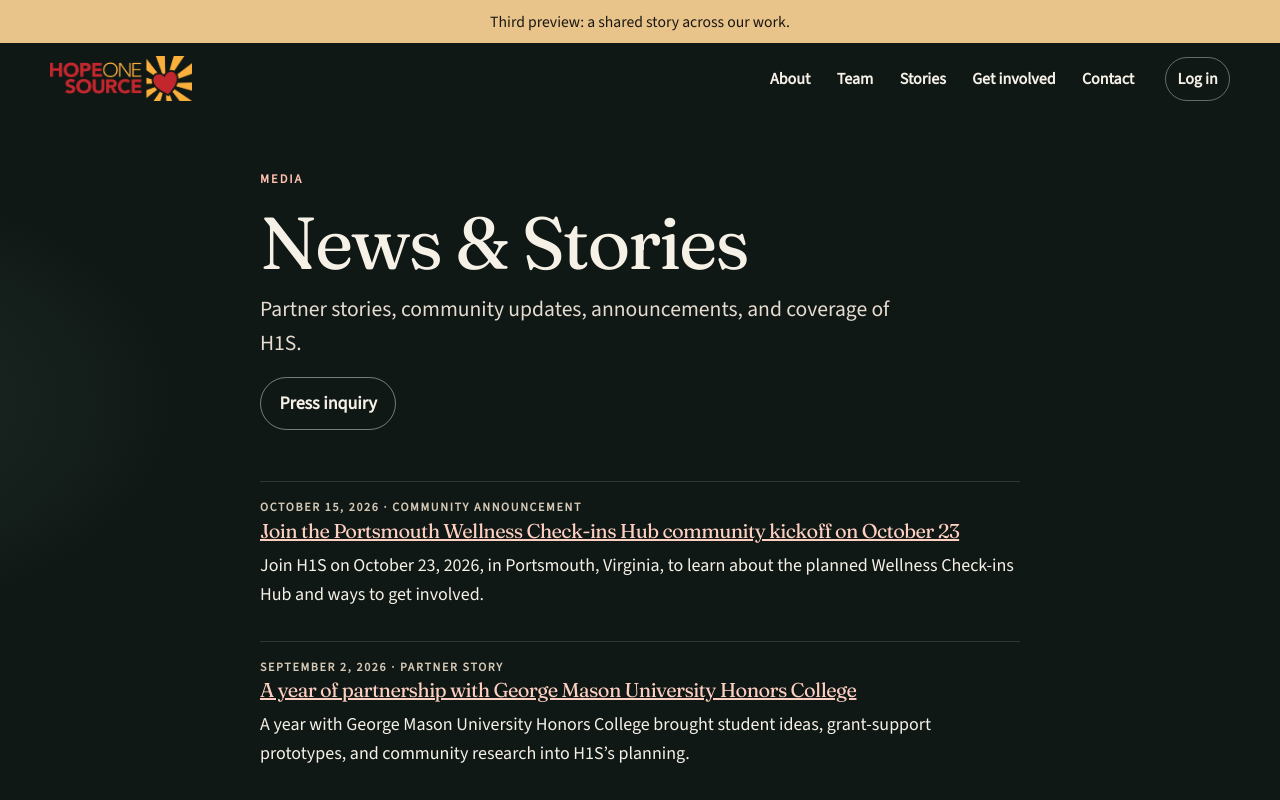
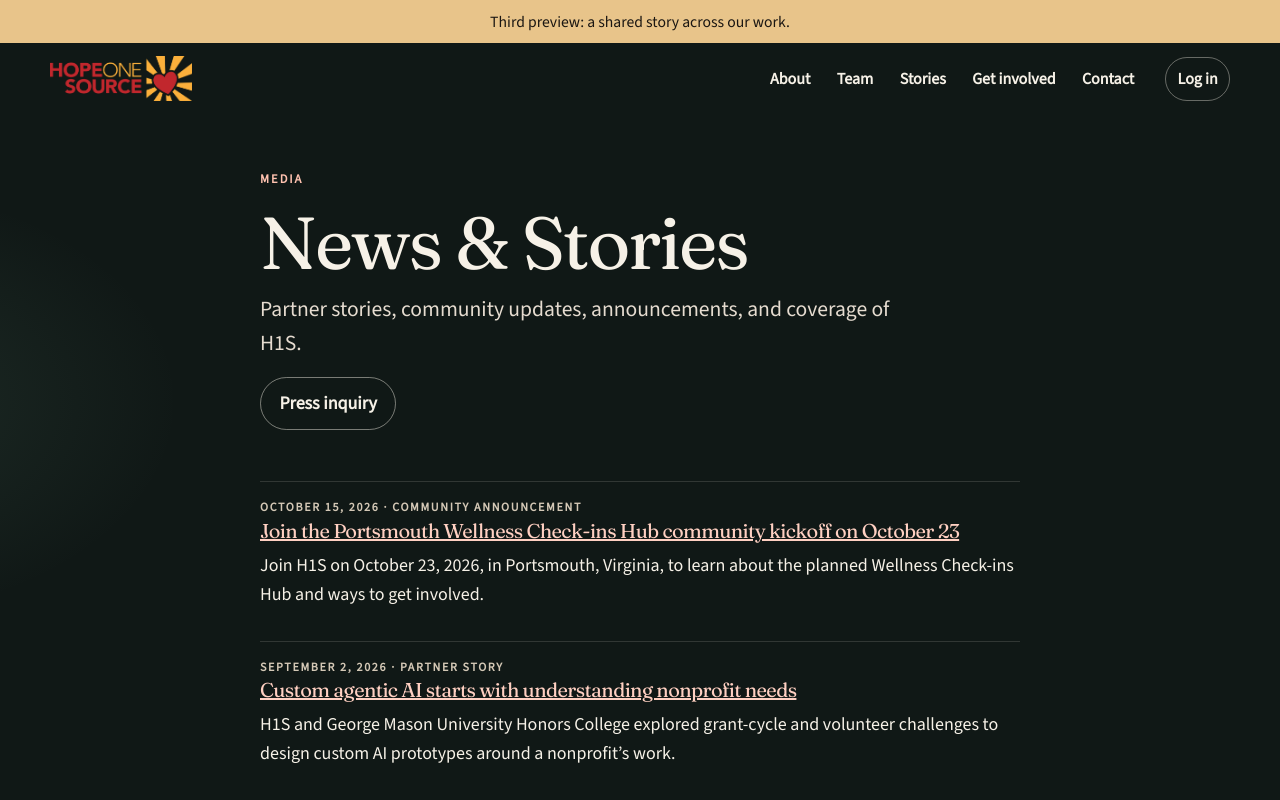
Before and after one commit to hopeonesource/hope1source.org, a React (Vite) app in the folder preview-v4/: page /press in a window 1280 px wide. Shown: the top 800 px of the page. Built offline with nearby package versions, Linux system fonts and the light colour scheme.

Commit message:
Focus GMU story on nonprofit needs and custom AI prototypes

```diff
--- a/preview-v4/src/content/pressArticlesUpdates.js
+++ b/preview-v4/src/content/pressArticlesUpdates.js
@@ -47,28 +47,28 @@ export const pressArticlesUpdates = [
   {
     id: 'george-mason-honors-college-partnership',
     legacyPaths: [],
-    title: 'A year of partnership with George Mason University Honors College',
+    title: 'Custom agentic AI starts with understanding nonprofit needs',
     date: 'September 2, 2026',
     dateTime: '2026-09-02',
     author: 'H1S Check-ins',
     kicker: 'Partner story',
-    description: 'A year with George Mason University Honors College brought student ideas, grant-support prototypes, and community research into H1S’s planning.',
+    description: 'H1S and George Mason University Honors College explored grant-cycle and volunteer challenges to design custom AI prototypes around a nonprofit’s work.',
     blocks: [
       {
         type: 'p',
-        text: 'From September 1, 2025, to September 1, 2026, H1S partnered with George Mason University Honors College around a practical need: helping a small volunteer team find suitable funding opportunities and prepare grant applications without starting from scratch each time.',
+        text: 'Many nonprofits juggle grant deadlines with the changing availability of volunteers. Each funding cycle can bring different eligibility rules and requests for evidence. When people’s availability changes, keeping that information organized and the work moving becomes a challenge of its own.',
       },
       {
         type: 'p',
-        text: 'The collaboration took root in Buchanan Hall, where the Honors College provided workspace for Dr. Hugo Diaz. Dr. Melanie Fedri, the college’s Experiential Learning Coordinator, helped bring H1S and student consultants together. Hugo asked the students what success would look like to them and encouraged them to share their strengths and prepare questions for H1S founder Tim Underwood.',
+        text: 'H1S brought its own experience to a partnership with George Mason University Honors College from September 1, 2025, to September 1, 2026. Dr. Hugo Diaz helped students understand the needs of a small volunteer team often starting grant applications from scratch. Dr. Melanie Fedri coordinated the student consulting experience. Together, they explored how custom agentic AI could support that work.',
       },
       {
         type: 'p',
-        text: 'By December 2025, the students had delivered two AI prototypes: one to find and rank grant opportunities, and another to help draft proposals. They also created a writing framework and a form to organize the facts behind each application. The design called for people to approve opportunities and review proposals before submission.',
+        text: 'By December 2025, the students had delivered two AI agent prototypes: one designed to find, filter, and rank grant opportunities, and another to help draft proposals for government agencies or private foundations. A structured intake form organized the nonprofit’s budget, results, and other supporting facts before drafting began.',
       },
       {
         type: 'p',
-        text: 'Student research into economic disparity in Portsmouth also informed H1S’s planning for the Wellness Check-ins Hub. Over the year, the partnership gave students experience tackling a real nonprofit’s challenges and gave H1S practical tools and insights to develop further.',
+        text: 'The design kept people responsible for approving opportunities and reviewing and editing proposals before submission. The aim was to give volunteers a more consistent starting point for future grant cycles, with tools shaped around the organization’s needs, capacity, and evidence. The partnership produced custom prototypes for H1S to test and refine as its work developed.',
       },
     ],
   },
```
Also changed, not shown: 1 other file (tests, documents, lock files or other folders).
